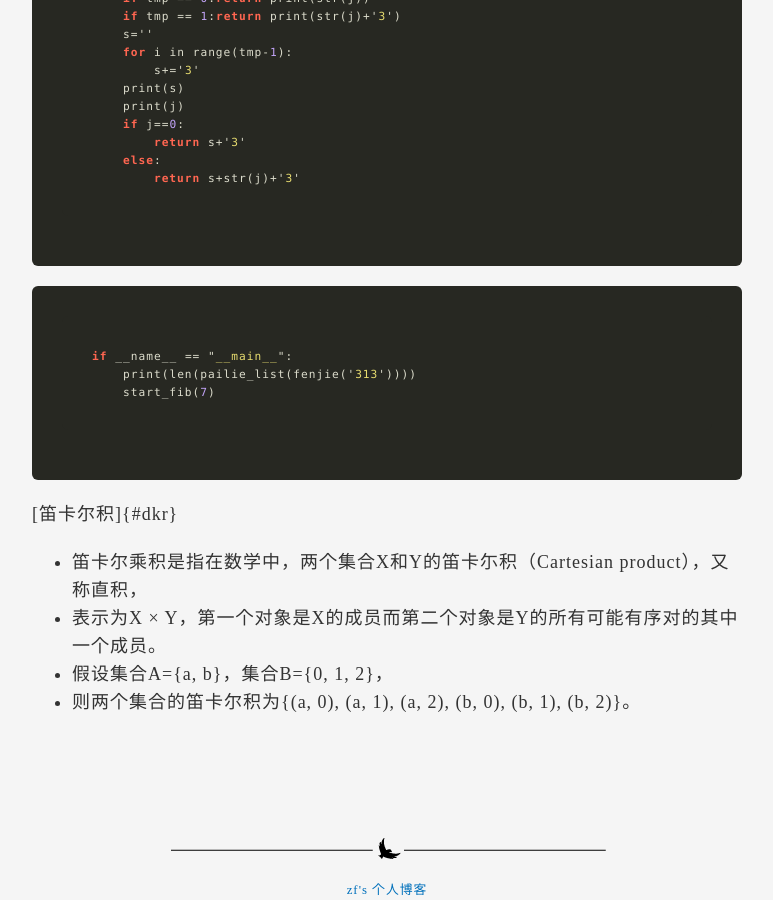
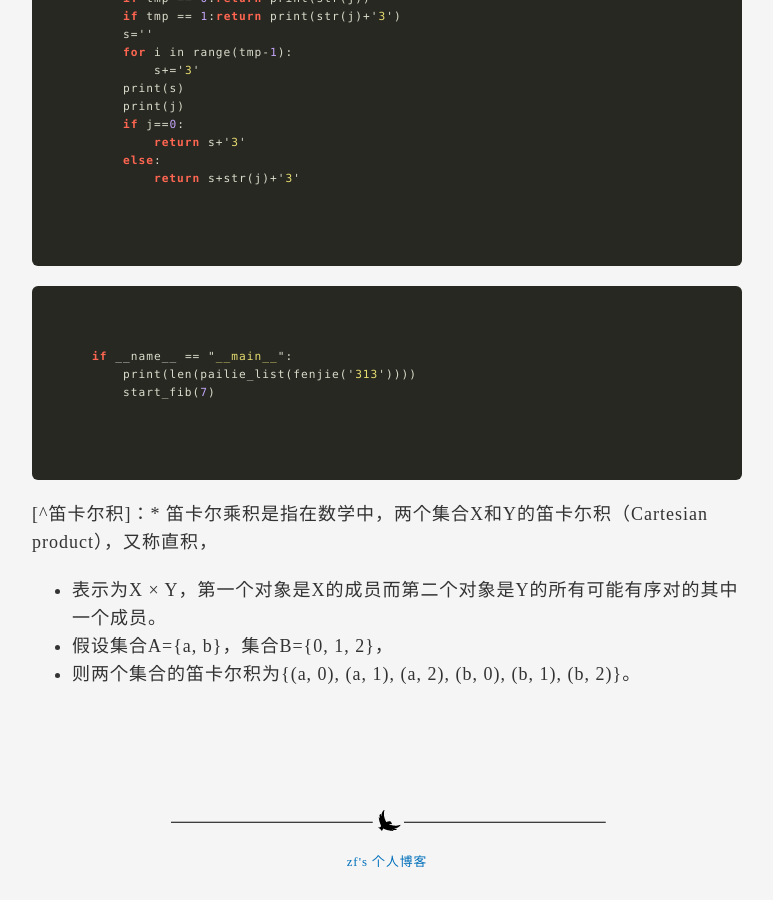
Before and after one commit to hlowd/hlowd.github.io, a Jekyll site: the page built from _posts/2017-3-29-牛顿家的楼梯.md, in a window 1280 px wide and 900 px high, scrolled down 5747 px. Shown: the whole window, without its empty margins (253-1026 px from the left). Built offline with Jekyll 4.4.1, drawn with Linux system fonts in a browser that asks for light colours; our own code applies the rules of GitHub Pages for plain Markdown files; after the commit the page ends 6619 px from its top, so only the background shows below that.

Commit message:
Update 2017-3-29-牛顿家的楼梯.md

````diff
--- a/_posts/2017-3-29-牛顿家的楼梯.md
+++ b/_posts/2017-3-29-牛顿家的楼梯.md
@@ -146,7 +146,7 @@
     return res
 ```
 
-**今天才知道这玩意叫——[笛卡尔积](#dkr)**
+**今天才知道这玩意叫——[笛卡尔积](^笛卡尔积)**
 
 ```python
 def ivb(v1,v2):
@@ -213,9 +213,7 @@
     start_fib(7)
 ```
 
-[笛卡尔积]{#dkr}
-
-* 笛卡尔乘积是指在数学中，两个集合X和Y的笛卡尓积（Cartesian product），又称直积，
+[^笛卡尔积]：* 笛卡尔乘积是指在数学中，两个集合X和Y的笛卡尓积（Cartesian product），又称直积，
 * 表示为X × Y，第一个对象是X的成员而第二个对象是Y的所有可能有序对的其中一个成员。
 * 假设集合A={a, b}，集合B={0, 1, 2}，
 *  则两个集合的笛卡尔积为{(a, 0), (a, 1), (a, 2), (b, 0), (b, 1), (b, 2)}。
````
